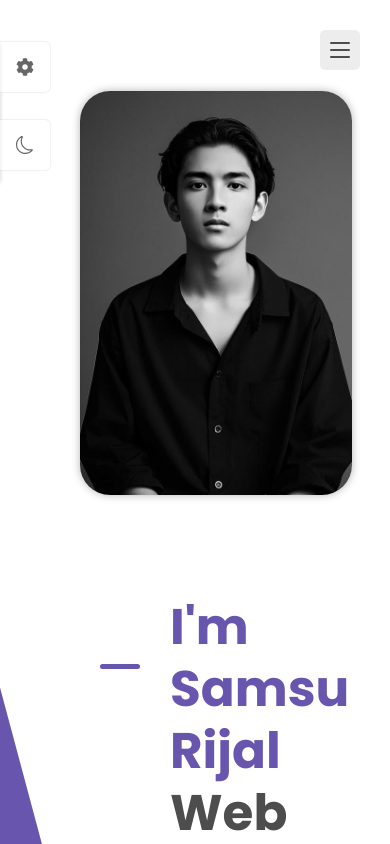
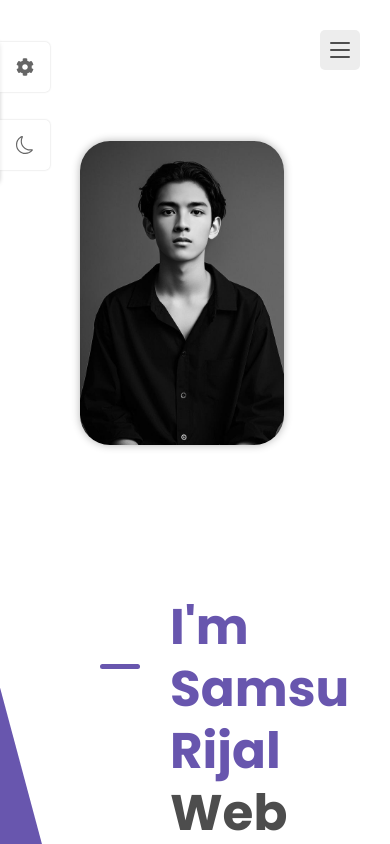
Before and after one commit to Iyalodon/portofolio, a React (Vite) app: page / in a window 390 px wide. Shown: the top 844 px of the page. Built offline with nearby package versions, Linux system fonts and the light colour scheme.

Commit message:
img responsive

```diff
--- a/src/pages/home/home.css
+++ b/src/pages/home/home.css
@@ -64,6 +64,13 @@
   .home {
     grid-template-columns: 1fr;
   }
+  .home__img {
+    height: 60%;
+    object-fit: cover;
+    border-radius: 30px;
+    box-shadow: 0 0 8px hsla(0, 0%, 0%, 0.3);
+    z-index: 1;
+  }
   .home__title {
     display: inline-block;
   }
```
